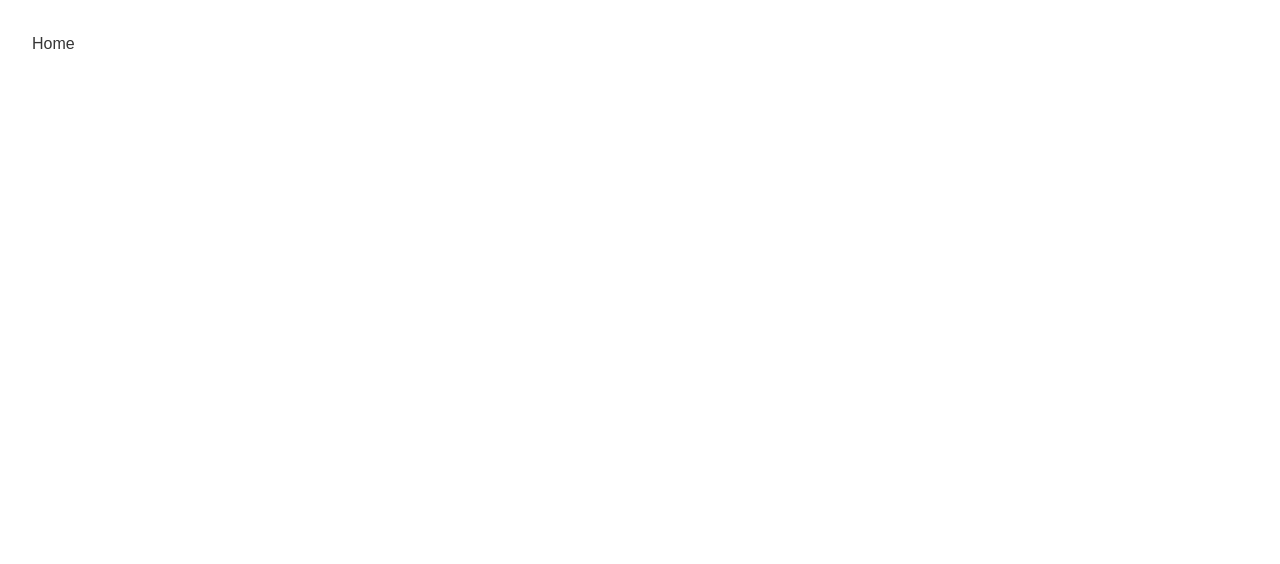
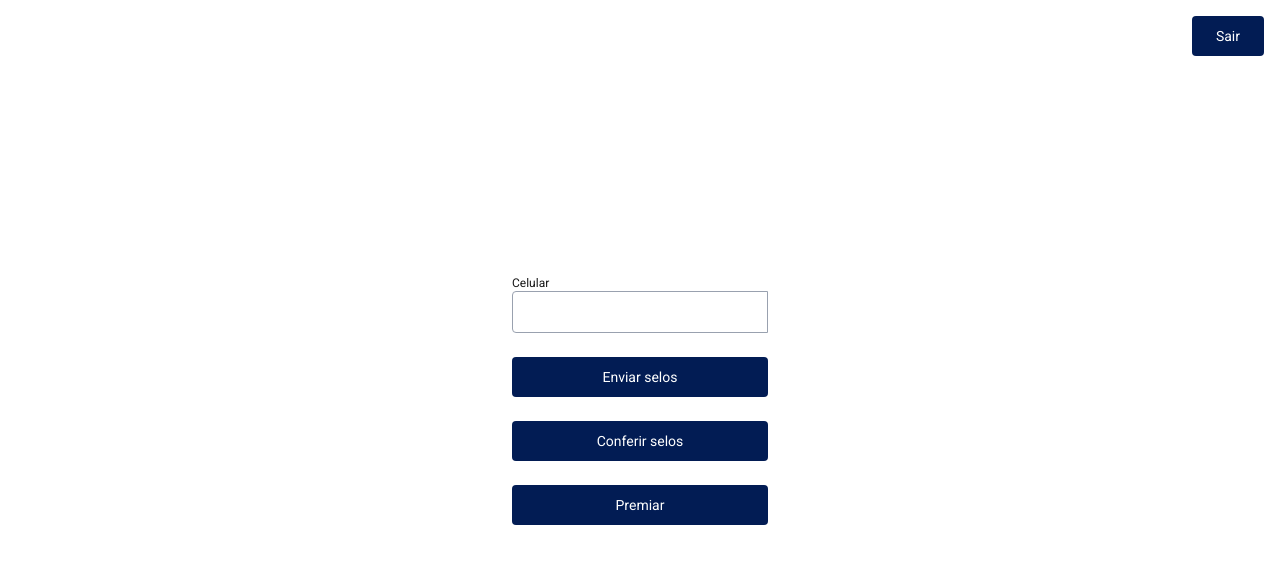
Before and after one commit to victormilitao/fideliza, a React (Vite) app: page / in a window 1280 px wide. Shown: the top 564 px of the page. Built offline with nearby package versions, Linux system fonts and the light colour scheme.

Commit message:
create home page. add some style to input text. add robot font.

```diff
--- a/src/App.css
+++ b/src/App.css
@@ -1,24 +1,24 @@
 @import "tailwindcss";
 
 @theme {
-  --color-primary-1: #353535;
-  --color-primary-1-hover: #9B9B9B;
-  --color-primary-2: #282938;
-  --color-secondary-1: #A45D00;
-
-  --color-gray-1: #DEDEDE;
-
-  --color-button-text: #25282B;
-
   --color-primary-600: #021C54;
+  --color-primary-700: #000E38;
 
   --color-neutral-200: #FFFFFF;
+  --color-neutral-700: #161616;
+}
+
+@font-face {
+  font-family: 'Roboto';
+  src: url('./assets/fonts/Roboto-VariableFont_wdth,wght.ttf') format('truetype');
+  font-weight: 100 900;
+  font-style: normal;
 }
 
 #root {
   margin: 0 auto;
-  padding: 2rem;
-  font-family: 'Heebo', Arial, sans-serif;
+  padding: 0 auto;
+  font-family: 'Roboto', Arial, sans-serif;
   line-height: 1.5;
   font-weight: 400;
   font-synthesis: none;
--- a/src/components/button.tsx
+++ b/src/components/button.tsx
@@ -1,10 +1,17 @@
 interface ButtonProps {
   children?: React.ReactNode
+  onClick?: (event: React.MouseEvent<HTMLButtonElement>) => void
+  className?: string
 }
 
 export const Button = (props: ButtonProps) => {
   return (
-    <button className='cursor-pointer h-fit min-w-fit py-1 px-6 bg-primary-600 text-neutral-200 rounded-sm transition-transform duration-300 ease-in-out'>
+    <button
+      onClick={props.onClick}
+      className={`cursor-pointer h-10 min-w-fit py-1 px-6 bg-primary-600 hover:bg-primary-700 text-neutral-200 rounded-sm transition-transform duration-300 ease-in-out ${
+        props.className || ''
+      }`}
+    >
       <span className='text-sm'>{props?.children}</span>
     </button>
   )
--- /dev/null
+++ b/src/components/input-label.tsx
@@ -0,0 +1,11 @@
+type InputLabelProps = {
+  children?: React.ReactNode
+}
+
+export const InputLabel = ({ children }: InputLabelProps) => {
+  return (
+    <label className='text-neutral-700 text-xs'>
+      {children}
+    </label>
+  )
+}
--- a/src/components/input.tsx
+++ b/src/components/input.tsx
@@ -1,10 +1,20 @@
-export const Input = () => {
+import { InputLabel } from './input-label'
+
+type InputProps = {
+  label?: string
+  className?: string
+  onChange?: (event: React.ChangeEvent<HTMLInputElement>) => void
+} & React.InputHTMLAttributes<HTMLInputElement>
+
+export const Input = ({ className, label, ...rest }: InputProps) => {
   return (
-    <div>
+    <div className='flex flex-col gap-'>
+      <InputLabel>{label}</InputLabel>
       <input
-        className='border border-gray-400 p-2 rounded-l-sm min-w-3xs min-h-10'
-        type='text'
-        placeholder=''
+        className={`border border-gray-400 p-2 rounded-l-sm min-w-3xs min-h-10 ${
+          className || ''
+        }`}
+        {...rest}
       />
     </div>
   )
--- a/src/pages/home.tsx
+++ b/src/pages/home.tsx
@@ -1,7 +1,25 @@
+import { Link } from 'react-router-dom'
+import { Button } from '../components/button'
+import { Input } from '../components/input'
+
 export const Home = () => {
   return (
-    <div>
-      <h1>Home</h1>
-    </div>
+    <>
+      <div className='p-4 absolute w-full flex justify-end'>
+        <div className='right-0'>
+          <Link to={'/login'}>
+            <Button>Sair</Button>
+          </Link>
+        </div>
+      </div>
+      <div className='flex flex-col items-center justify-center h-screen'>
+        <div className='flex flex-col gap-6 w-3xs'>
+          <Input label='Celular' type='text' />
+          <Button>Enviar selos</Button>
+          <Button>Conferir selos</Button>
+          <Button>Premiar</Button>
+        </div>
+      </div>
+    </>
   )
 }
--- a/src/pages/login.tsx
+++ b/src/pages/login.tsx
@@ -1,14 +1,21 @@
 import React from 'react'
 import { Input } from '../components/input'
 import { Button } from '../components/button'
+import { Link } from 'react-router-dom'
 
 const Login: React.FC = () => {
   return (
-    <div className='flex flex-col gap-8 items-center justify-center h-screen'>
-      <h2><b>Acesse sua conta</b></h2>
-      <Input />
-      <Input />
-      <Button>Entrar</Button>
+    <div className='flex items-center justify-center h-screen'>
+      <div className='flex flex-col gap-6 w-3xs'>
+        <h2 className='text-center'>
+          <b>Acesse sua conta</b>
+        </h2>
+        <Input label='Email' type='email' />
+        <Input label='Senha' type='password' />
+        <Link to={'/'}>
+          <Button className='w-full'>Entrar</Button>
+        </Link>
+      </div>
     </div>
   )
 }
```
Also changed, not shown: src/assets/fonts/Roboto-VariableFont_wdth,wght.ttf (added).
